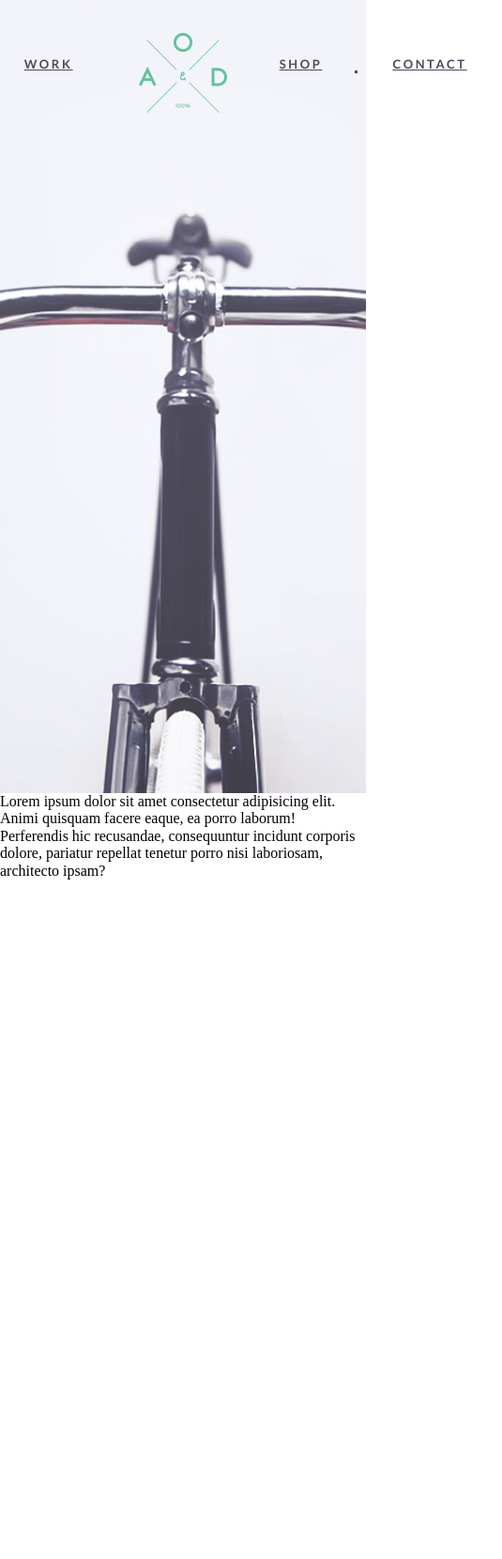
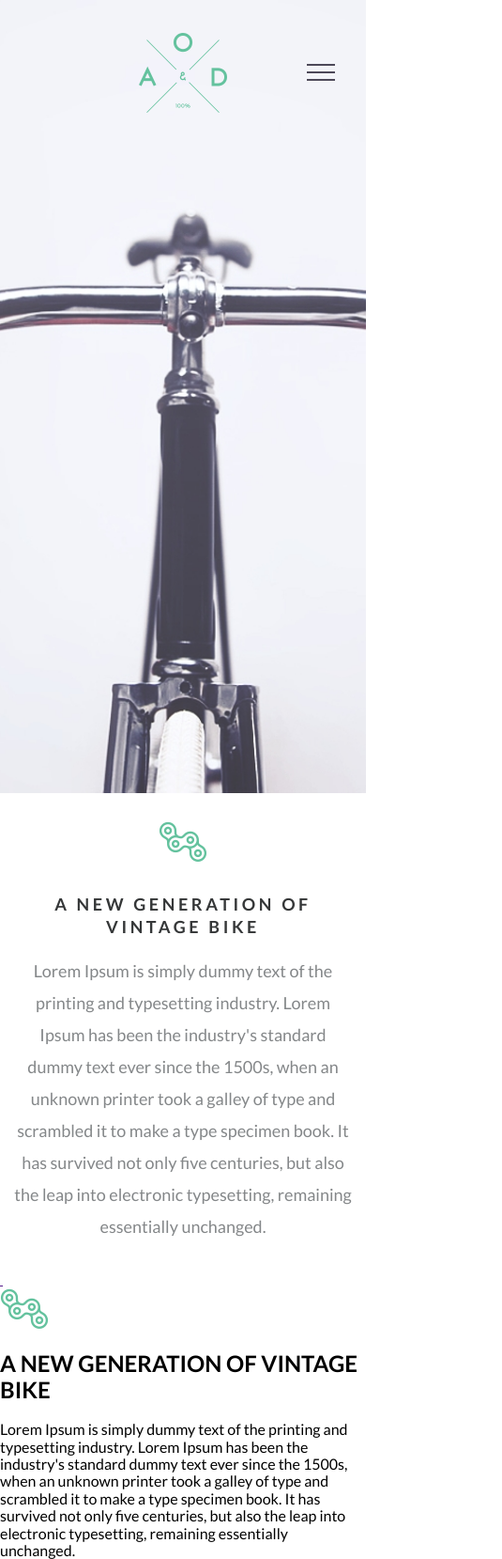
Before and after one commit to HakasLepehen/AOD, a website built with webpack: page src/index.html in a window 390 px wide. Shown: the whole page at 94% size, 535 px wide, since content can reach past the window. Before the commit the page ends 936 px from the top, so only its background shows below. Built offline with nearby package versions, Linux system fonts and the light colour scheme.

Commit message:
working with brands

```diff
--- a/src/index.html
+++ b/src/index.html
@@ -50,9 +50,51 @@
                 </div>
             </div>
             <div class="content">
-                Lorem ipsum dolor sit amet consectetur adipisicing elit. Animi quisquam facere eaque, ea porro laborum!
-                Perferendis hic recusandae, consequuntur incidunt corporis dolore, pariatur repellat tenetur porro nisi
-                laboriosam, architecto ipsam?
+                <section class="generation">
+                    <div class="container">
+                        <div class="generation__block block">
+                            <div class="block__icon">
+                                <img src="./img/generation/01.png" alt="">
+                            </div>
+                            <h1 class="block__title">A NEW GENERATION OF VINTAGE BIKE</h1>
+                            <div class="block__text">Lorem Ipsum is simply dummy text of the printing and typesetting
+                                industry. Lorem Ipsum has been the industry's standard dummy text ever since the 1500s,
+                                when an unknown printer took a galley of type and scrambled it to make a type specimen
+                                book. It has survived not only five centuries, but also the leap into electronic
+                                typesetting, remaining essentially unchanged.</div>
+                        </div>
+                    </div>
+                </section>
+                <section class="brands">
+                    <div class="brands__row">
+                        <div class="brands__column_b">
+                            <a href="" class="brands__item item">
+                                <span class="item__logo">
+                                    <img src="" alt="">
+                                </span>
+                                <span class="item__image ibg">
+                                    <img src="" alt="">
+                                </span>
+                            </a>
+                        </div>
+                        <div class="brands__column">
+                            <div class="brands__content block">
+                                <div class="block__icon">
+                                    <img src="./img/generation/01.png" alt="">
+                                </div>
+                                <h2 class="block__title">A NEW GENERATION OF VINTAGE BIKE</h2>
+                                <div class="block__text">Lorem Ipsum is simply dummy text of the printing and
+                                    typesetting
+                                    industry. Lorem Ipsum has been the industry's standard dummy text ever since the
+                                    1500s,
+                                    when an unknown printer took a galley of type and scrambled it to make a type
+                                    specimen
+                                    book. It has survived not only five centuries, but also the leap into electronic
+                                    typesetting, remaining essentially unchanged.</div>
+                            </div>
+                        </div>
+                    </div>
+                </section>
             </div>
         </main>
     </div>
--- a/src/js/index.js
+++ b/src/js/index.js
@@ -3,16 +3,18 @@ import "../scss/style.scss";
 import "../img/bg_main.jpg";
 import "./ibg";
 import "../img/logo.png";
+import '../img/generation/01.png';
 
 document.querySelector(".wrapper").classList.add("loaded");
 
-const iconMenu = document.querySelector(".icon-menu");
-
-iconMenu.addEventListener('click', (e) => {
-    const menuBody = document.querySelector('.menu__body');
-    const body = document.querySelector('body');
-
-    e.target.classList.add('active');
-    menuBody.classList.add('active');
-    body.classList.add('lock');
-});
+document.addEventListener("DOMContentLoaded", (e) => {
+    const header = document.querySelector(".header__menu");
+    const icon = document.querySelector('.menu__icon');
+    const body = document.querySelector('.menu__body');
+    header.addEventListener("click", () => {
+      header.classList.toggle('active');
+      icon.classList.toggle('active');
+      body.classList.toggle('active');
+      document.querySelector('body').classList.toggle('lock');
+    });
+  });
--- /dev/null
+++ b/src/scss/generation.scss
@@ -0,0 +1,33 @@
+.generation {
+  padding: 120px 0;
+
+  @media (max-width: 900px) {
+      padding: 80px 0;
+  }
+  @media (max-width: 600px) {
+    padding: 30px 0;
+}
+
+  .container {
+    .block {
+      text-align: center;
+      &__icon {
+        margin: 0 0 30px 0;
+      }
+      &__title {
+        color: #353738;
+        font-size: 18px;
+        font-weight: 700;
+        text-transform: uppercase;
+        letter-spacing: 3.6px;
+        line-height: 24px;
+        margin: 0 0 18px 0;
+      }
+      &__text {
+        color: #848789;
+        font-size: 18px;
+        line-height: 34px;
+      }
+    }
+  }
+}
--- a/src/scss/header.scss
+++ b/src/scss/header.scss
@@ -20,11 +20,13 @@
     left: 50%;
     top: 0;
     transform: translate3d(-50%, 0, 0);
+    z-index: 2;
   }
 }
 
 .menu {
   &__icon {
+    display: none;
   }
 
   &__body {
@@ -75,7 +77,113 @@
     letter-spacing: 2.6px;
     color: #4d4959;
   }
+
+  @media (max-width: 767px) {
+    .lock {
+      overflow: hidden;
+    }
+
+    &__icon {
+      display: block;
+      position: absolute;
+      top: 33px;
+      right: 33px;
+      width: 30px;
+      height: 18px;
+      cursor: pointer;
+      z-index: 5;
+
+      &:before,
+      &:after {
+        content: "";
+        background-color: #4d4959;
+        position: absolute;
+        width: 100%;
+        height: 2px;
+        left: 0;
+        transition: all 0.3s ease 0s;
+      }
+
+      &::before {
+        top: 0;
+      }
+      &::after {
+        bottom: 0;
+      }
+
+      span {
+        position: absolute;
+        top: 8px;
+        left: 0;
+        width: 100%;
+        height: 2px;
+        background-color: #4d4959;
+        transition: all 0.3s ease 0s;
+      }
+
+      &.active {
+        span {
+          background-color: #fff;
+          transform: scale(0);
+        }
+
+        &::before {
+          background-color: #fff;
+          transform: rotate(45deg);
+          top: 8px;
+        }
+        &::after {
+          background-color: #fff;
+          transform: rotate(-45deg);
+          bottom: 8px;
+        }
+      }
+    }
+
+    &__body {
+      position: fixed;
+      width: 100%;
+      height: 100%;
+      top: -200%;
+      left: 0;
+      background-color: #4d4959;
+      padding: 150px 0 0 0;
+      overflow: auto;
+      transition: all 0.5s ease 0s;
+
+      &.active {
+        top: 0;
+      }
+    }
+
+
+
+    &__list {
+      flex-direction: column;
+      justify-content: center;
+      align-items: center;
+      li {
+        padding: 0 0 35px 0;
+        &:nth-child(2),
+        &:nth-child(3) {
+          padding: 0 0 45px 0;
+        }
+        &:last-child {
+          padding: 0;
+        }
+        &::after {
+          width: 3px;
+          height: 3px;
+          background-color: #fff;
+          right: 50%;
+          top: 40px;
+          margin: 0 -2px 0 0;
+        }
+      }
+    }
+    &__link {
+      color: #fff;
+      font-size: 20px;
+    }
+  }
 }
-
-.icon__menu {
-}
--- a/src/scss/style.scss
+++ b/src/scss/style.scss
@@ -1,10 +1,18 @@
 @import "~normalize.css";
 @import "./header.scss";
+@import "./generation.scss";
 
 @import url("https://fonts.googleapis.com/css2?family=Lato:wght@100;400;700;900&display=swap");
 
+.container {
+  max-width: 1130px;
+  padding: 0 15px;
+  margin: 0 auto;
+}
+
 .wrapper {
   overflow: hidden;
+  min-height: 100vh;
   .page {
     position: absolute;
     top: 0;
@@ -13,6 +21,7 @@
     height: 100%;
     display: flex;
     flex-direction: column;
+    font-family: 'Lato', sans-serif;
     .main-screen {
       flex: 1 0 100%;
       position: relative;
```
Also changed, not shown: src/img/generation/01.png (added).
